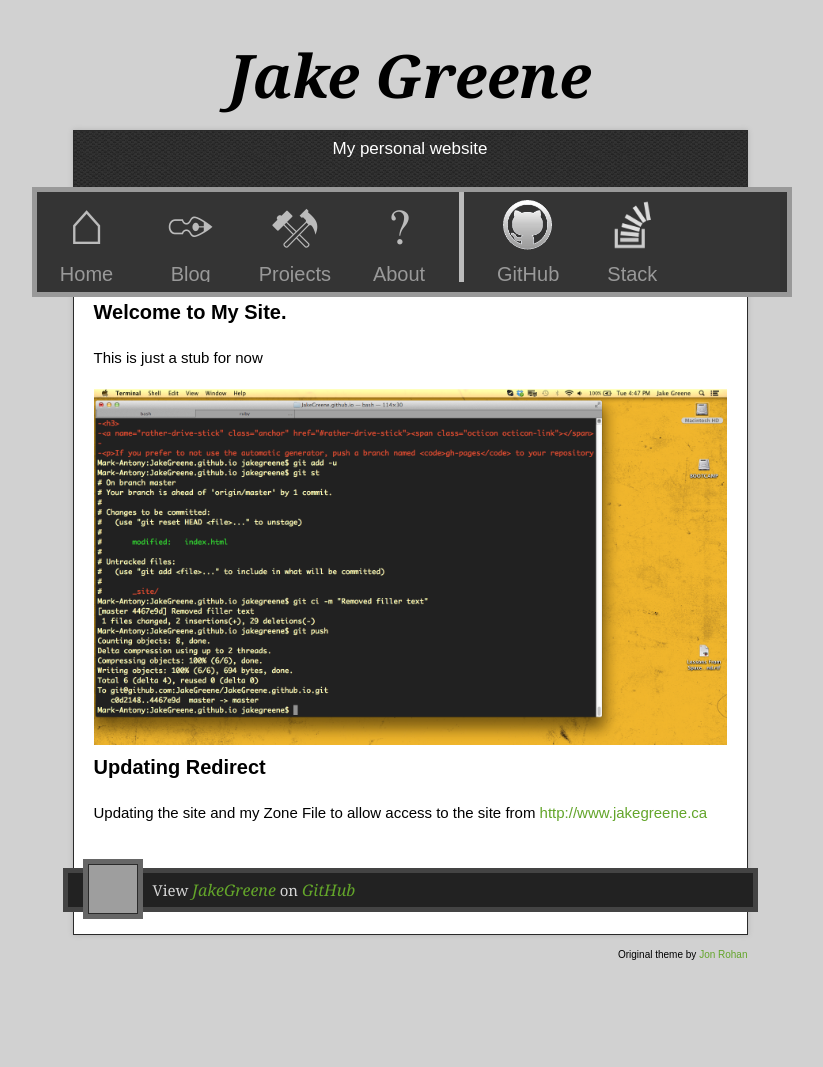
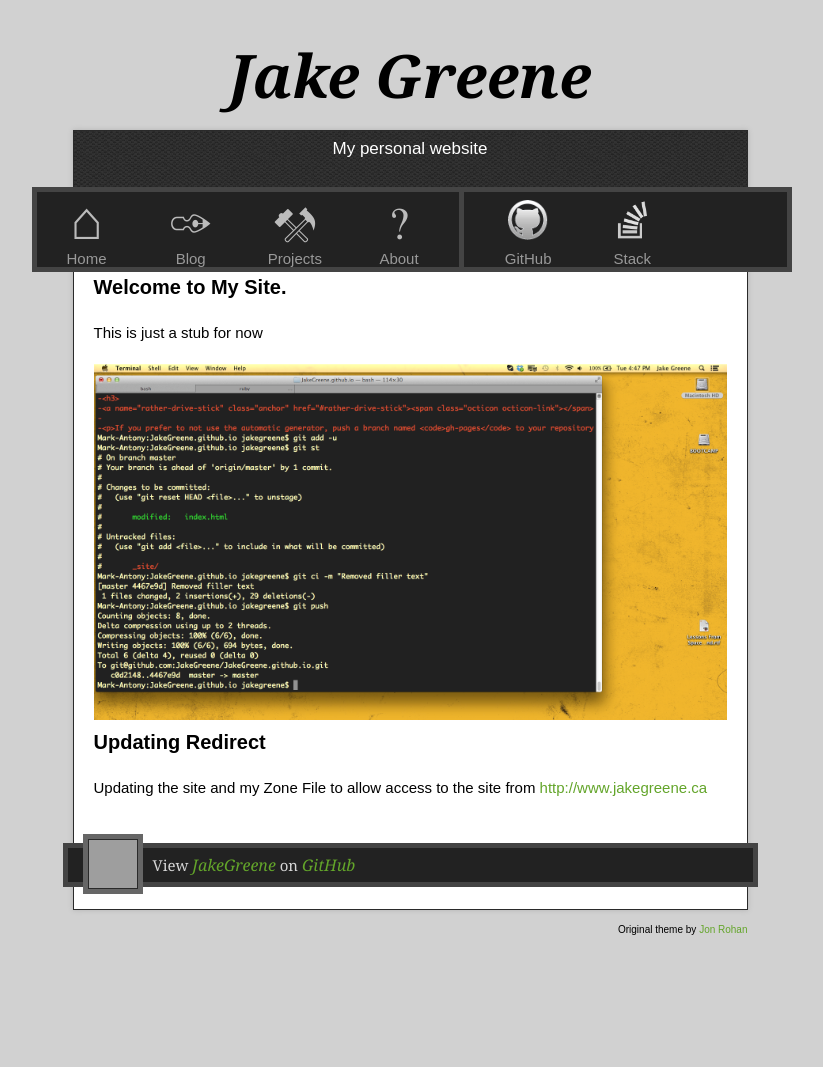
Before and after one commit to JakeGreene/JakeGreene.github.io, a Jekyll site: the page built from index.html, in a window 1280 px wide. Shown: the whole page, without its empty margins (230-1053 px from the left). Built offline with Jekyll 4.4.1, drawn with Linux system fonts in a browser that asks for light colours; nearby versions of some CDN libraries; after the commit the page ends 1042 px from its top, so only the background shows below that; grey boxes are pictures that could not be loaded.

Commit message:
New Nav Conform Style
The nav bar was too large and the background/border
colours did not work with the rest of the site

```diff
--- a/stylesheets/nav.css
+++ b/stylesheets/nav.css
@@ -4,13 +4,15 @@ font-free: FreeSerif
 font-name: FreeSerifregular
 
 nav-width: "750px"
-nav-height: "100px"
+nav-height: "75px"
 nav-item-padding: "5px 50px"
 nav-item-width: "100px"
-nav-item-height: "90px"
-background-color: "#343434"
+nav-item-height: "75px"
+background-color: "#222"
+border-color: "#444"
 accent-color: "#63a52a"
 icon-color: "#bbb"
+icon-transition-time: "200ms"
 ---
 
 @font-face {
@@ -31,7 +33,7 @@ icon-color: "#bbb"
   overflow: hidden;
   background-color: {{ page.background-color }};
   border-style: solid;
-  border-color: #999;
+  border-color: {{ page.border-color }};
   border-width: 5px;
   padding: 0;
   margin: 0 0;
@@ -56,7 +58,7 @@ icon-color: "#bbb"
 }
 
 #last-nav-internal {
-  border-right: 5px solid {{ page.icon-color }};
+  border-right: 5px solid {{ page.border-color }};
   padding-right: 10px;
   margin-right: 10px
 }
@@ -74,8 +76,9 @@ icon-color: "#bbb"
   padding: 0;
   margin: 0;
   color: #999;
-  font-size: 20px;
+  font-size: 15px;
   text-align: center;
+  z-index: -1;
   -webkit-transition: all 300ms ease-in-out;
   -moz-transition: all 300ms ease-in-out;
   -o-transition: all 300ms ease-in-out;
@@ -85,6 +88,7 @@ icon-color: "#bbb"
 
 .site-nav-list li:hover a p {
   color: {{ page.background-color }};
+  visibility: hidden;
 }
 
 .ext-nav-icon {
@@ -98,11 +102,11 @@ icon-color: "#bbb"
 }
 
 .site-nav-list li img {
-  width: 50px;
-  height: 50px;
+  width: 40px;
+  height: 40px;
   /* Shift it to take in to account that the top left is currently centred */
-  margin-top: -25px;
-  margin-left: -25px;
+  margin-top: -20px;
+  margin-left: -20px;
   position: relative;
   top: 50%;
   left: 50%;
@@ -114,28 +118,28 @@ icon-color: "#bbb"
 }
 
 .site-nav-list li:hover img {
-  width: 70px;
-  height: 70px;
+  width: 50px;
+  height: 50px;
   top: 70%;
-  margin-top: -35px;
-  margin-left: -35px;
+  margin-top: -25px;
+  margin-left: -25px;
 }
 
 .nav-icon {
   font-family: {{ page.font-name }};
-  font-size: 50px;
+  font-size: 45px;
   text-align: center;
   display: block;
   width: 100%;
   height: 75%;
-  -webkit-transition: all 300ms ease-in-out;
-  -moz-transition: all 300ms ease-in-out;
-  -o-transition: all 300ms ease-in-out;
-  -ms-transition: all 300ms ease-in-out;
-  transition: all 300ms ease-in-out;
+  -webkit-transition: all {{ page.icon-transition-time }} ease-in-out;
+  -moz-transition: all {{ page.icon-transition-time }} ease-in-out;
+  -o-transition: all {{ page.icon-transition-time }} ease-in-out;
+  -ms-transition: all {{ page.icon-transition-time }} ease-in-out;
+  transition: all {{ page.icon-transition-time }} ease-in-out;
 }
 
 .site-nav-list li:hover a .nav-icon {
-  font-size: 70px;
+  font-size: 55px;
   color: {{ page.accent-color }};
 }
```
